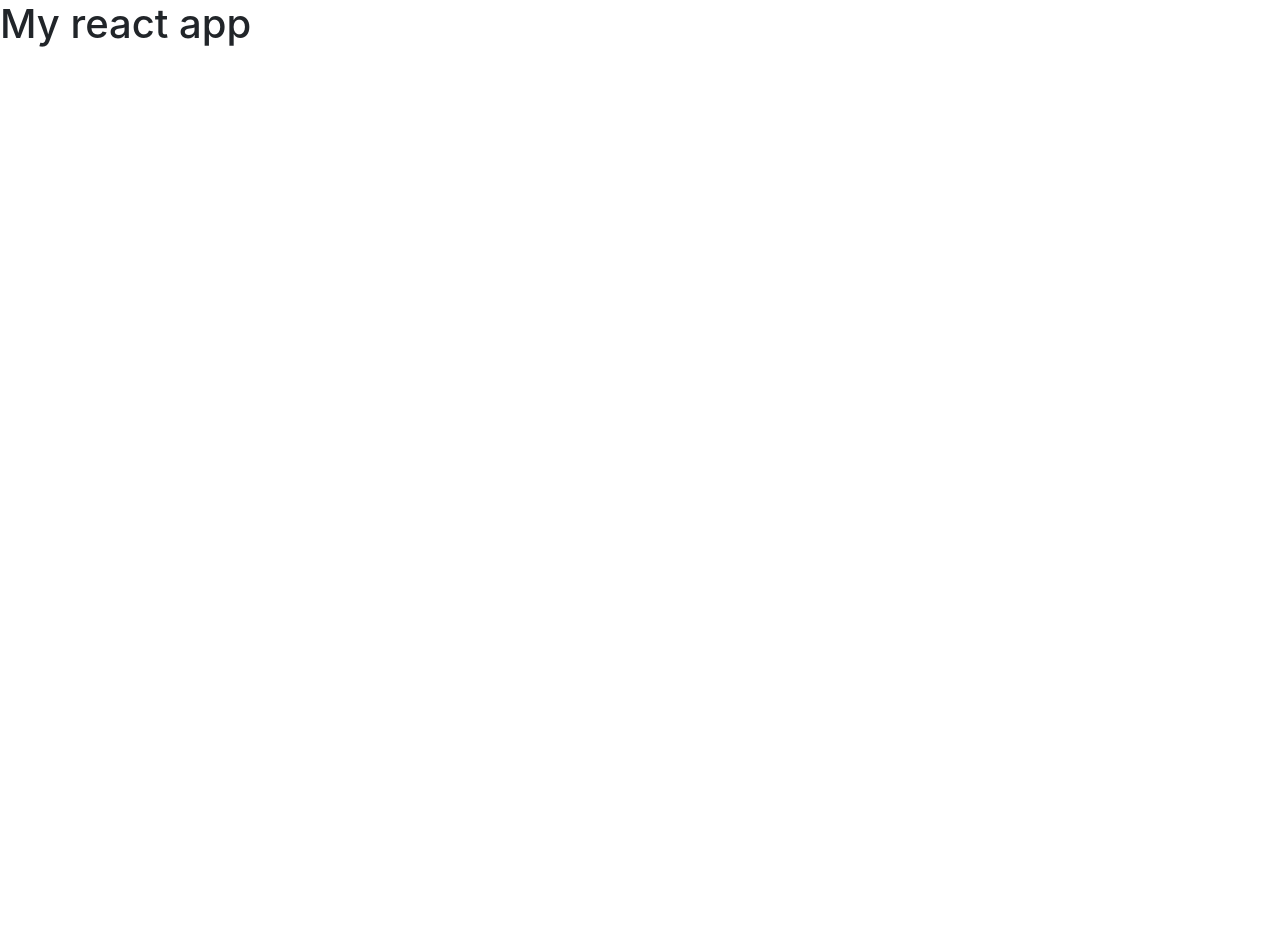
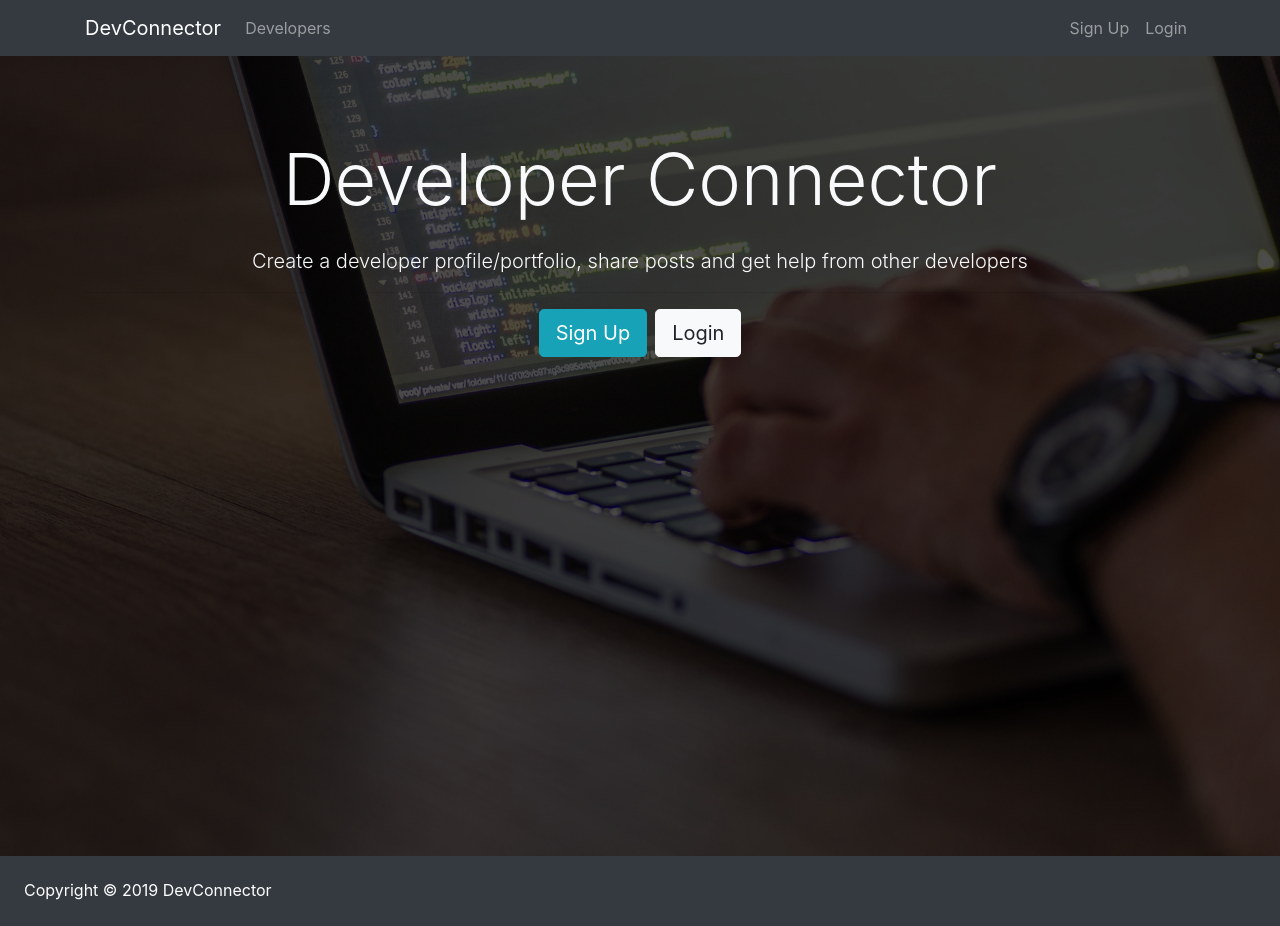
Before and after one commit to michal-kowalewski-lendico/project-devconnector, a React (Create React App) app in the folder client/: page / in a window 1280 px wide. Before the commit the page ends 800 px from the top, so only its background shows below. Built offline with nearby package versions, Linux system fonts and the light colour scheme.

Commit message:
added layout components

```diff
--- a/client/src/App.js
+++ b/client/src/App.js
@@ -1,4 +1,8 @@
 import React, { Component } from "react";
+
+import Navbar from "./components/layout/Navbar";
+import Landing from "./components/layout/Landing";
+import Footer from "./components/layout/Footer";
 
 import "./App.css";
 
@@ -6,7 +10,9 @@
   render() {
     return (
       <div className="App">
-        <h1>My react app</h1>
+        <Navbar />
+        <Landing />
+        <Footer />
       </div>
     );
   }
--- /dev/null
+++ b/client/src/components/layout/Footer.js
@@ -0,0 +1,9 @@
+import React from "react";
+
+export default () => {
+  return (
+    <footer className="bg-dark text-white mt-5 p-4">
+      Copyright &copy; {new Date().getFullYear()} DevConnector
+    </footer>
+  );
+};
--- /dev/null
+++ b/client/src/components/layout/Landing.js
@@ -0,0 +1,32 @@
+import React, { Component } from "react";
+
+class Landing extends Component {
+  render() {
+    return (
+      <div className="landing">
+        <div className="dark-overlay landing-inner text-light">
+          <div className="container">
+            <div className="row">
+              <div className="col-md-12 text-center">
+                <h1 className="display-3 mb-4">Developer Connector</h1>
+                <p className="lead">
+                  {" "}
+                  Create a developer profile/portfolio, share posts and get help
+                  from other developers
+                </p>
+                <hr />
+                <a href="register.html" className="btn btn-lg btn-info mr-2">
+                  Sign Up
+                </a>
+                <a href="login.html" className="btn btn-lg btn-light">
+                  Login
+                </a>
+              </div>
+            </div>
+          </div>
+        </div>
+      </div>
+    );
+  }
+}
+export default Landing;
--- /dev/null
+++ b/client/src/components/layout/Navbar.js
@@ -0,0 +1,49 @@
+import React, { Component } from "react";
+
+class Navbar extends Component {
+  render() {
+    return (
+      <nav className="navbar navbar-expand-sm navbar-dark bg-dark mb-4">
+        <div className="container">
+          <a className="navbar-brand" href="landing.html">
+            DevConnector
+          </a>
+          <button
+            className="navbar-toggler"
+            type="button"
+            data-toggle="collapse"
+            data-target="#mobile-nav"
+          >
+            <span className="navbar-toggler-icon" />
+          </button>
+
+          <div className="collapse navbar-collapse" id="mobile-nav">
+            <ul className="navbar-nav mr-auto">
+              <li className="nav-item">
+                <a className="nav-link" href="profiles.html">
+                  {" "}
+                  Developers
+                </a>
+              </li>
+            </ul>
+
+            <ul className="navbar-nav ml-auto">
+              <li className="nav-item">
+                <a className="nav-link" href="register.html">
+                  Sign Up
+                </a>
+              </li>
+              <li className="nav-item">
+                <a className="nav-link" href="login.html">
+                  Login
+                </a>
+              </li>
+            </ul>
+          </div>
+        </div>
+      </nav>
+    );
+  }
+}
+
+export default Navbar;
```
